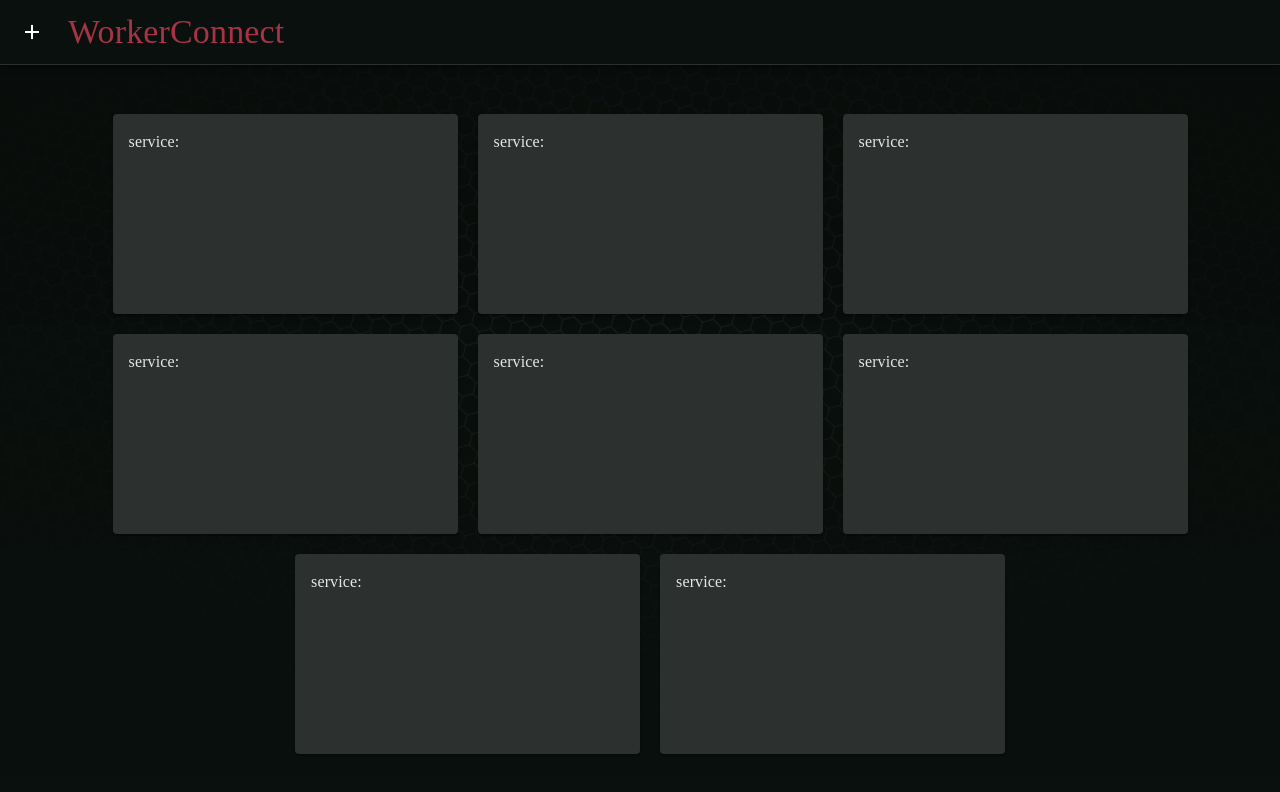
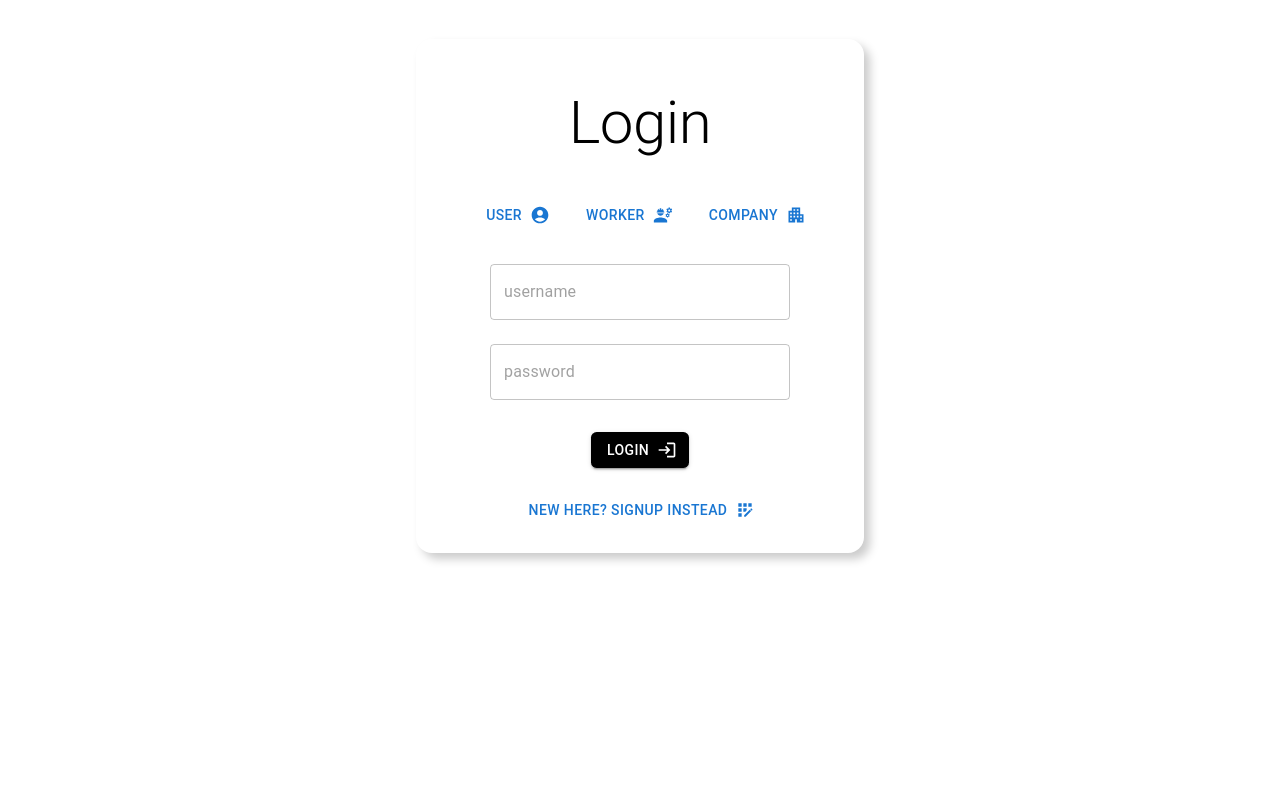
Before and after one commit to jackdaw114/placeholder, a React (Create React App) app in the folder frontend/my_app/: page / in a window 1280 px wide. Shown: the top 792 px of the page. Built offline with nearby package versions, Linux system fonts and the light colour scheme; a web font is replaced by a local one.

Commit message:
Add files via upload

```diff
--- a/frontend/my_app/src/App.js
+++ b/frontend/my_app/src/App.js
@@ -1,24 +1,11 @@
-import logo from './logo.svg';
-import './App.css';
-import { AppBar, ThemeProvider, CssBaseline, Typography } from "@mui/material"
-import theme from "./design/palette"
-import Navbar from "./components/Navbar"
-import { Box } from '@mui/system';
-import MainContent from './components/MainContent'
-import Services from './components/Services';
-import Image from './img/bgtest.jpg'
+import React from "react";
+import Auth from "./Auth";
 function App() {
   return (
-
-    <Box >
-      <CssBaseline />
-
-      <Navbar />
-      <Services />
-
-    </Box>
+    <div>
+      <Auth />
+    </div>
   );
-
 }
 
 export default App;
--- /dev/null
+++ b/frontend/my_app/src/Auth.js
@@ -0,0 +1,235 @@
+import React , { useState } from 'react';
+import { Box, Button, TextField, Typography } from '@mui/material';
+import  LoginIcon  from '@mui/icons-material/Login';
+import AppRegistrationIcon from '@mui/icons-material/AppRegistration';
+import AccountCircleIcon from '@mui/icons-material/AccountCircle';
+import EngineeringIcon from '@mui/icons-material/Engineering';
+import ApartmentIcon from '@mui/icons-material/Apartment';
+// import { JavascriptTwoTone } from '@mui/icons-material';
+// import { bgcolor } from '@mui/system';
+const Auth = () => {
+    // let companyName = ""
+    // let username = ""
+    // let phoneNo = ""
+    // let email = ""
+    // let password = ""
+
+    const [isSignup, setIsSignup] = useState(false);
+    const [isCompany, setIsCompany] = useState(false);
+    const [isWorker, setIsWorker] = useState(false);
+    const [isUser, setIsUser] = useState(true);
+    const [inputs, setInputs] = useState({
+        companyName:"",
+        username: "",
+        phoneNo:"",
+        email:"",
+        password: ""
+
+    })
+    const handleChange = (e) => {
+        setInputs((prevState) => ({
+            ...prevState,
+            [e.target.name]: e.target.value,
+                // companyName =inputs.companyName,
+                // username = inputs.username,
+                // phoneNo= inputs.phoneNo,
+                // email=inputs.email,
+                // password=inputs.password,
+
+        }))
+    }
+    const handleSubmit = (e) => {
+        e.preventDefault();
+        console.log(inputs);
+        fetch("http://localhost:3010/register", {
+            method: "POST",
+            crossDomain: true,
+            headers: {
+                "Content-Type": "application/json",
+                Accept: "application/json",
+                "Access-Control-Allow-Origin":"*",
+            },
+            body: JSON.stringify({
+                inputs
+            }),
+
+        }).then((res) => res.json()).then((data) => {
+            console.log(data,"UserDetails")
+        })
+
+
+    }
+    const resetState = () => {
+        setIsSignup(!isSignup);
+        setInputs({ companyName: '', username: '', phoneNo: '', email: '', password: '' });
+    }
+    console.log(isSignup);
+    console.log(isCompany);
+    return (
+      <div>
+          <form onSubmit={handleSubmit}>
+              <Box display="flex"
+                  flexDirection={"column"}
+                  maxWidth={400}
+                  alignItems="center"
+                  justifyContent={"center"}
+                  margin="auto"
+                  marginTop={4.9}
+
+                  padding={3}
+                  borderRadius={4}
+                  boxShadow={"6px 6px 10px #ccc"}
+
+                  sx={{
+                      ":hover": {
+                          boxShadow: "10px 10px 20px #ccc",
+                        //   backgroundColor: "grey"
+                      },
+                    //   fontFamily: 'Ubuntu',
+              }}>
+                  <Typography
+                      variant="h2"
+                      padding={3}
+
+                      textAlign="center">{isSignup ? "Sign Up" : "Login"}</Typography>
+
+                  <Box
+                      display="flex"
+                      paddingLeft={1}
+                  >
+                      <Button
+                          onClick={() => {
+                            setIsUser(!isUser);
+                            setIsWorker(false);
+                            setIsCompany(false);
+
+                            if (isCompany && isWorker === false) {
+                                setIsUser(true);
+                            }
+                        }}
+                          endIcon={<AccountCircleIcon />}
+                          sx = {{padding:"20px",width:"auto"}} >User</Button>
+                      <Button
+                          onClick={() => {
+                            setIsWorker(!isWorker);
+                            setIsCompany(false);
+                            setIsUser(false);
+
+                            if (isCompany && isWorker === false) {
+                                setIsUser(true);
+                            }
+                        }}
+                          endIcon={<EngineeringIcon/>}
+                          sx = {{padding:"20px",width:"auto"}}>Worker</Button>
+                      <Button
+                          endIcon={<ApartmentIcon/>}
+                          sx={{ padding: "20px", width: "auto" }}
+                          onClick={() => {
+                              setIsCompany(!isCompany);
+                              setIsWorker(false);
+                              setIsUser(true);
+
+                              if (isCompany && isWorker === false) {
+                                  setIsUser(true);
+                              }
+                          }}>Company</Button>
+                  </Box>
+
+                  { isCompany && isSignup &&
+                      <TextField
+                        onChange={handleChange}
+                        sx={{
+                            width:"300px"
+                        }}
+                      value={inputs.companyName }
+                      name="companyName"
+                      variant="outlined"
+                      placeholder='company name'
+                      margin="normal" />
+                  }
+
+                  {
+                      <TextField
+                            onChange={handleChange}
+                            sx={{
+                                width:"300px"
+                            }}
+                          value={inputs.username }
+                          name="username"
+                          variant="outlined"
+                          placeholder='username'
+                          margin="normal" />
+                        }
+                  {isSignup &&
+                      <TextField
+                        onChange={handleChange}
+                        sx={{
+                            width:"300px"
+                        }}
+                          value={inputs.phoneNo }
+                          name="phoneNo"
+                          variant="outlined"
+                          placeholder='phone no.'
+                          margin="normal" />
+                        }
+
+                  {isSignup &&
+                      <TextField
+                        onChange={handleChange}
+                        sx={{
+                            width:"300px"
+                        }}
+                      value={inputs.email }
+                      name="email"
+                      type={'email'}
+                      variant="outlined"
+                      placeholder='email'
+                      margin = "normal"/>
+
+                    }
+
+                  <TextField
+                        onChange={handleChange}
+                        sx={{
+                            width:"300px"
+                        }}
+                    value={inputs.password }
+                      name="password"
+                      type={'password'}
+                      variant="outlined"
+                      placeholder='password'
+                      margin = "normal"/>
+
+                  <Button
+                    endIcon={isSignup?<AppRegistrationIcon/> :<LoginIcon/>}
+                      type="submit"
+                      sx={{
+                          marginTop: 3,
+                          borderRadius: 1.4,
+                          color: "white",
+                          backgroundColor:"black"
+                      }}
+                      variant="contained"
+
+                  >{isSignup ? "Sign Up" : "Login"}</Button>
+                  <Button
+                        endIcon={isSignup?<LoginIcon/>:<AppRegistrationIcon/> }
+                      onClick={resetState}
+                      sx={{
+                        //   ":hover":{
+                        //     backgroundColor:"blanchedalmond",
+                        //   }
+                          marginTop: 3,
+                          borderRadius: 1.4
+                      }}
+
+                  >
+                      {isSignup ? "Login" : "New Here? Signup instead"}
+                  </Button>
+              </Box>
+          </form>
+    </div>
+  )
+}
+
+export default Auth
```
